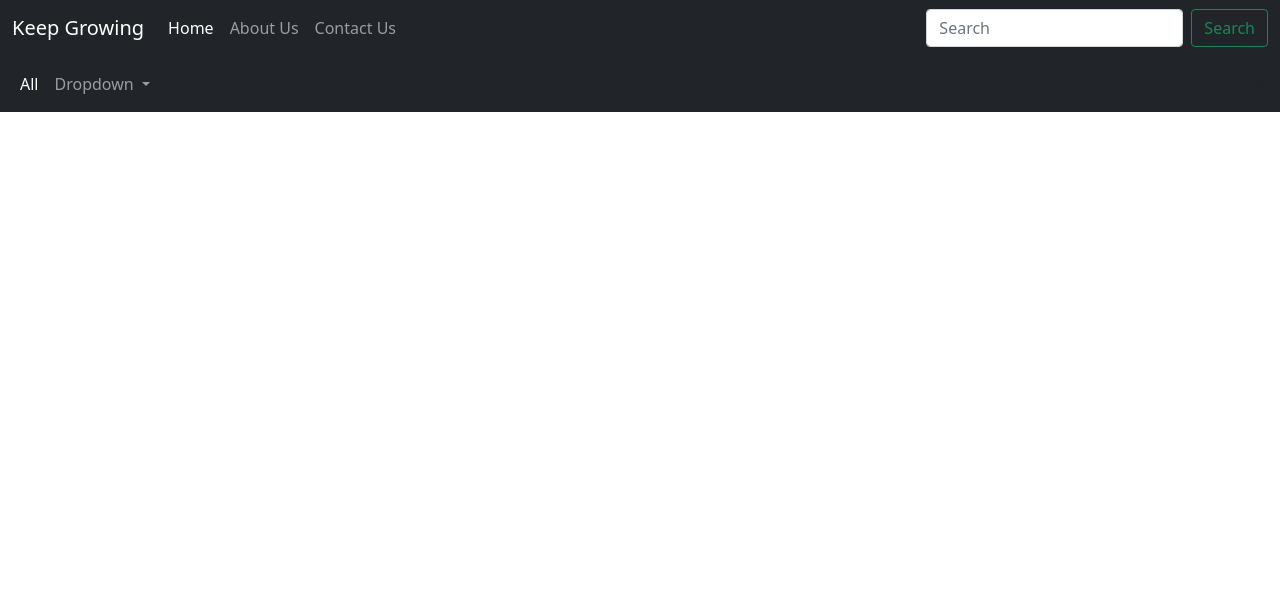
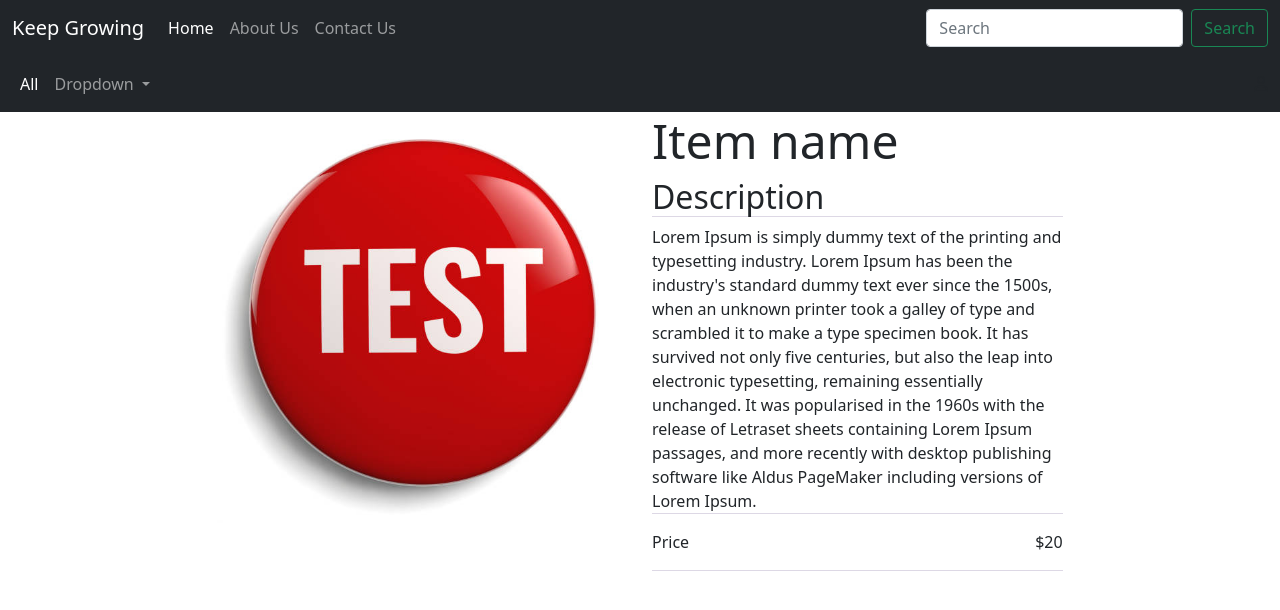
Before and after one commit to eddieBean/node-keep-growing, a plain HTML site: page frontend/item.html in a window 1280 px wide. Drawn offline with nearby package versions, Linux system fonts and the light colour scheme.

Commit message:
item page added

```diff
--- a/frontend/item.html
+++ b/frontend/item.html
@@ -4,12 +4,17 @@
     <title>Keep Growing</title>
     <link href="https://cdn.jsdelivr.net/npm/bootstrap@5.0.2/dist/css/bootstrap.min.css" rel="stylesheet" integrity="sha384-EVSTQN3/azprG1Anm3QDgpJLIm9Nao0Yz1ztcQTwFspd3yD65VohhpuuCOmLASjC" crossorigin="anonymous">
     <script src="https://kit.fontawesome.com/ea958534a3.js" crossorigin="anonymous"></script>
+    <style>
+        html {width: 100%;}
+        main {width: 100%;}
+        .content {border-bottom:1px solid rgba(86, 61, 124, .2);}
+        h1 {font-size: 3rem;}
+        h2 {font-size: 2rem;}
+        h3 {font-size: 1rem;}
+    </style>
 </head>
 <body>
 <main>
-
-
-
 <nav class="navbar navbar-expand-md navbar-dark bg-dark" aria-label="main navbar">
         <div class="container-fluid">
             <div class="navbar-header">
@@ -62,8 +67,23 @@
         </div>
     </nav>
 
-    <div class ="row-2">
-
+    <div class ="row justify-content-center">
+        <div class="col-sm-4">
+            <img src ="images/istockphoto-996396804-612x612.jpg" class = "img-fluid" style="width: 100%;">
+        </div>
+        <div class = "col-sm-4">
+            <h1>Item name</h1>
+            <h2 class = "content">Description</h2>
+            <p class = "content">Lorem Ipsum is simply dummy text of the printing and typesetting industry. Lorem Ipsum has been the industry's standard dummy text ever since the 1500s, when an unknown printer took a galley of type and scrambled it to make a type specimen book. It has survived not only five centuries, but also the leap into electronic typesetting, remaining essentially unchanged. It was popularised in the 1960s with the release of Letraset sheets containing Lorem Ipsum passages, and more recently with desktop publishing software like Aldus PageMaker including versions of Lorem Ipsum.</p>
+            <div class = "content d-flex justify-content-between">
+                <div>
+                    <p>Price</p>
+                </div>
+                <div>
+                    <p>$20</p>
+                </div>
+            </div>
+        </div>
     </div>
 
 </main>
```
Also changed, not shown: frontend/login.html (+1 -1 lines), frontend/images/istockphoto-996396804-612x612.jpg (added).
